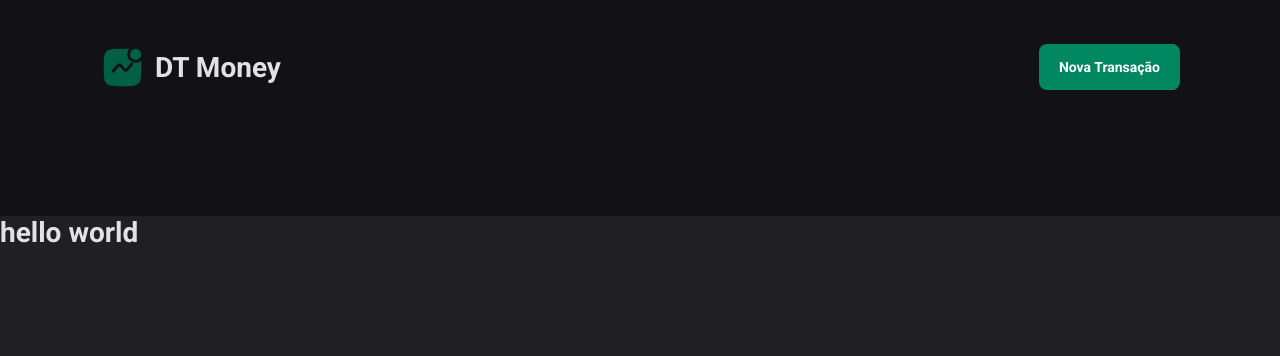
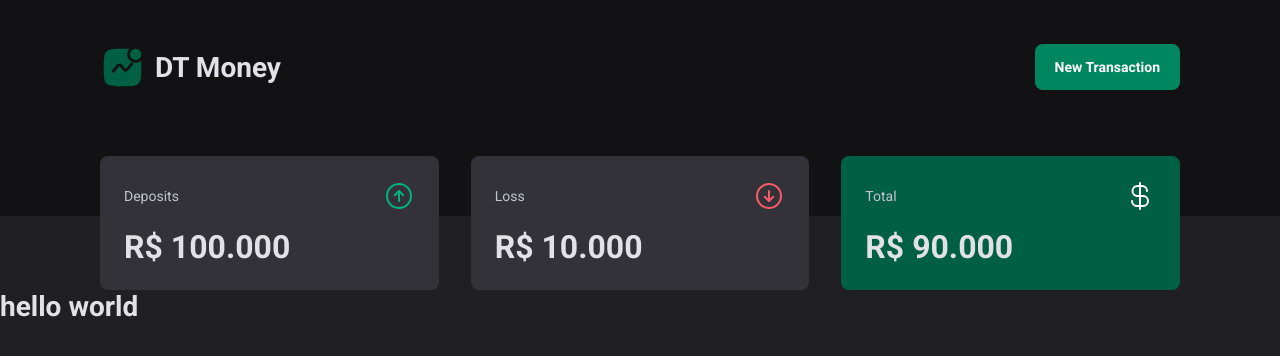
Before and after one commit to Prattiz/DT-Money, a React (Vite) app: page / in a window 1280 px wide. Shown: the top 356 px of the page. Built offline with nearby package versions, Linux system fonts and the light colour scheme.

Commit message:
Summary CREATED

```diff
--- a/package.json
+++ b/package.json
@@ -10,6 +10,7 @@
     "preview": "vite preview"
   },
   "dependencies": {
+    "phosphor-react": "^1.4.1",
     "react": "^18.2.0",
     "react-dom": "^18.2.0",
     "styled-components": "^6.1.0"
--- a/src/components/Header/index.tsx
+++ b/src/components/Header/index.tsx
@@ -11,7 +11,7 @@
                 <img src={icon}/>
                 DT Money
             </h1>
-            <ButtonTransaction>Nova Transação</ButtonTransaction>
+            <ButtonTransaction>New Transaction</ButtonTransaction>
         </Content>
     </Container>
   )
--- /dev/null
+++ b/src/components/Summary/index.tsx
@@ -0,0 +1,37 @@
+import { ArrowCircleUp, ArrowCircleDown, CurrencyDollar } from "phosphor-react";
+import { Container, Card } from "./styles";
+
+
+
+export function Summary() {
+
+  return (
+    <Container>
+        <Card>
+            <header>
+                <span>Deposits</span>
+                <ArrowCircleUp size={32} color="#00B37E"/>
+            </header>
+
+            <strong>R$ 100.000</strong>
+        </Card>
+
+        <Card>
+            <header>
+                <span>Loss</span>
+                <ArrowCircleDown size={32} color="#F75A68"/>
+            </header>
+
+            <strong>R$ 10.000</strong>
+        </Card>
+
+        <Card>
+            <header>
+                <span>Total</span>
+                <CurrencyDollar size={32} color="#fff"/>
+            </header>
+            <strong>R$ 90.000</strong>
+        </Card>
+    </Container>
+  )
+}
--- /dev/null
+++ b/src/components/Summary/styles.ts
@@ -0,0 +1,37 @@
+import styled from "styled-components";
+
+export const Container = styled.section`
+
+    width: 100%;
+    max-width: 1120px;
+    margin: 0 auto;
+    padding: 0 2rem;
+    display: grid;
+    grid-template-columns: repeat(3, 1fr);
+    gap: 3.2rem;
+    margin-top: -6rem;
+
+    div:last-child {
+      background-color: ${props => props.theme['green-700']};
+    }
+`
+
+export const Card = styled.div`
+
+    background-color: ${props => props.theme['gray-600']};
+    border-radius: 8px;
+    padding: 2.4rem;
+
+    header{
+        display: flex;
+        align-items: center;
+        justify-content: space-between;
+        color: ${props => props.theme['gray-300']};
+    }
+
+    strong{
+        display: block;
+        margin-top: 1.6rem;
+        font-size: 3.2rem;
+    }
+`
--- a/src/page/index.tsx
+++ b/src/page/index.tsx
@@ -1,4 +1,6 @@
 import { Header } from "../components/Header";
+import { Summary } from "../components/Summary";
+
 import { Container } from "./styles";
 
 
@@ -7,6 +9,7 @@
   return (
     <Container>
       <Header/>
+      <Summary/>
       <h1>hello world</h1>
     </Container>
   )
```
Also changed, not shown: 1 other file (tests, documents, lock files or other folders).
